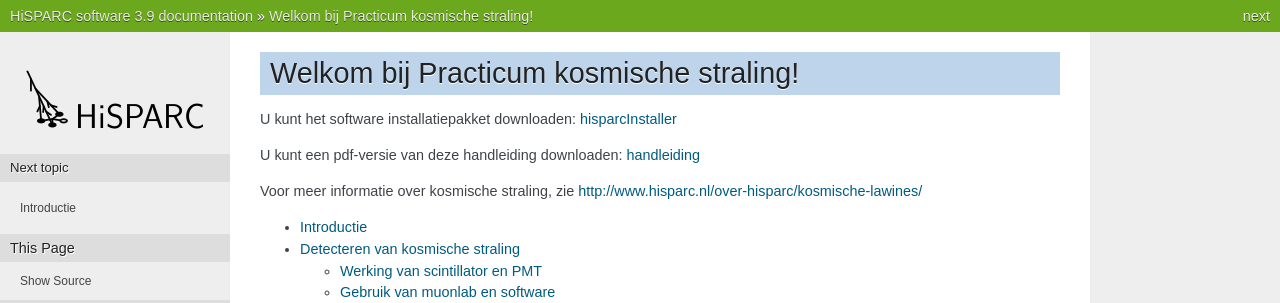
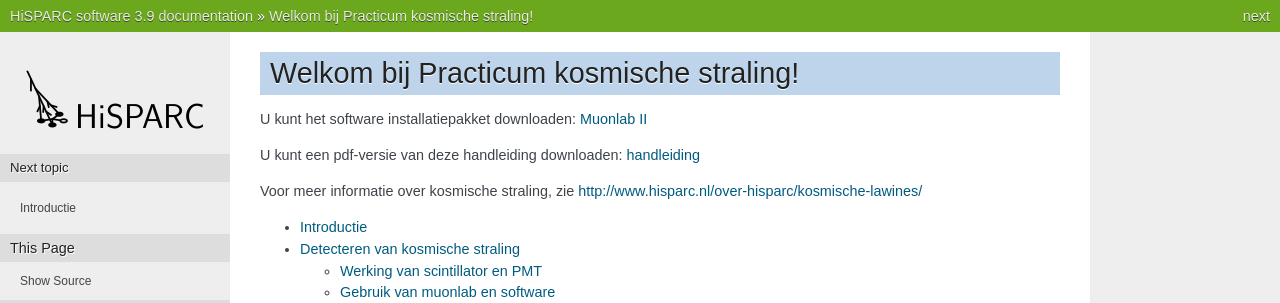
Before and after one commit to HiSPARC/muonlab, a Sphinx documentation site: the page built from doc/index.rst, in a window 1280 px wide. Shown: the top 303 px of the page. Built offline with Sphinx 7.4.7, drawn with Linux system fonts in a browser that asks for light colours.

Commit message:
Correct link to installer

```diff
--- a/doc/index.rst
+++ b/doc/index.rst
@@ -8,8 +8,8 @@
 Welkom bij Practicum kosmische straling!
 ============================================
 
-U kunt het software installatiepakket downloaden: `hisparcInstaller
-<http://data.hisparc.nl/media/uploads/hisparc/hisparcInstaller_v6.10.exe>`_
+U kunt het software installatiepakket downloaden: `Muonlab II
+<http://www.nikhef.nl/~h73/mlfeb2012.zip>`_
 
 U kunt een pdf-versie van deze handleiding downloaden: `handleiding
 <HiSPARCsoftware.pdf>`_
```
